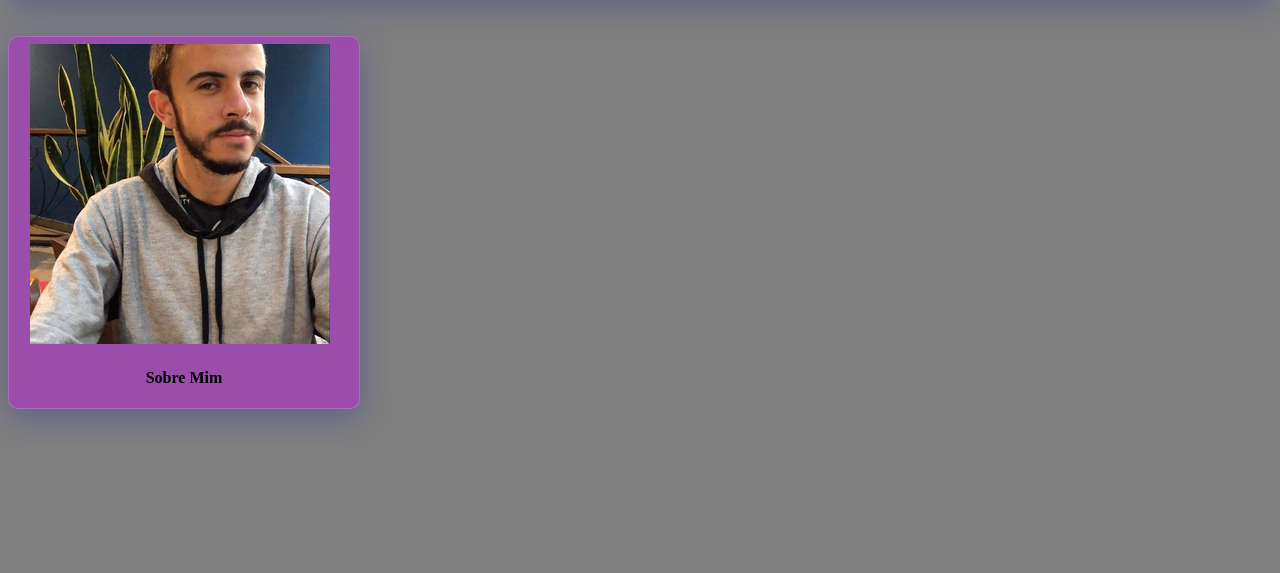
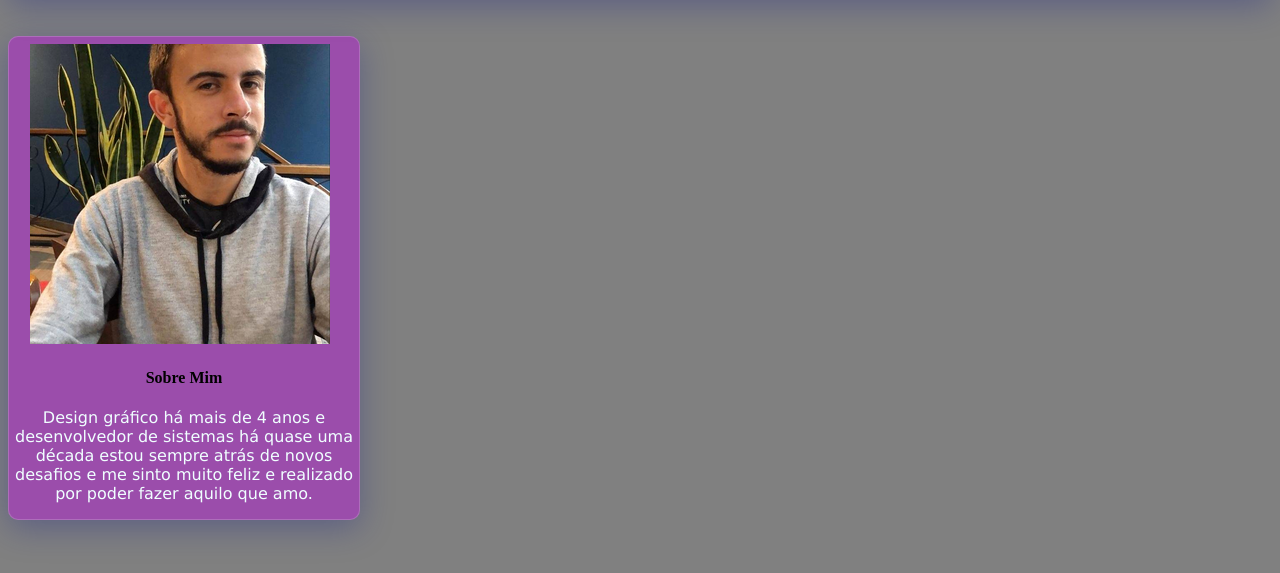
Before and after one commit to chiapettaiago/portfolio, a plain HTML site: page index.html in a window 1280 px wide. Shown: the part 79-652 px from the top of the page. Drawn offline with Linux system fonts and the light colour scheme.

Commit message:
Card lateral pronto
Card lateral pronto

```diff
--- a/index.html
+++ b/index.html
@@ -15,7 +15,8 @@
     <div id="card">
         <img src="/assets/174699353_4212513632095038_7088474940920635264_n.png" alt="Foto de Perfil" srcset="">
         <h4 style="text-align: center;">Sobre Mim</h4>
-        <p></p>
+        <p>Design gráfico há mais de 4 anos e desenvolvedor de sistemas há quase uma década estou
+            sempre atrás de novos desafios e me sinto muito feliz e realizado por poder fazer aquilo que amo.</p>
     </div>
 
 
--- a/style.css
+++ b/style.css
@@ -39,6 +39,8 @@ body {
     padding-top: 2%;
 }
 
-#card li {
-    list-style-type: none;
+#card p {
+    text-align: center;
+    color: azure;
+    font-family: Verdana;
 }
```
